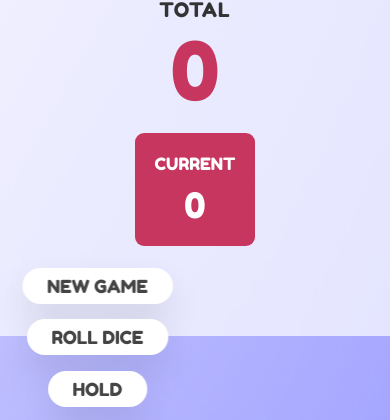
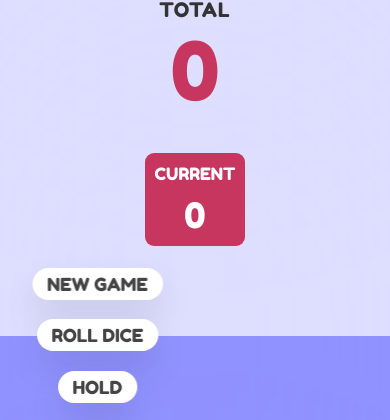
Before and after one commit to sla686/piggame, a plain HTML site: page index.html in a window 390 px wide. Shown: the part 94-514 px from the top of the page. Drawn offline with Linux system fonts and the light colour scheme; a web font is replaced by a local one.

Commit message:
responsiveness adjustments

```diff
--- a/style.css
+++ b/style.css
@@ -244,6 +244,7 @@ footer p {
     -webkit-box-pack: start;
     -ms-flex-pack: start;
     justify-content: flex-start;
+    background-image: none;
     background-color: #474aff;
     height: 110vh;
   }
@@ -271,6 +272,7 @@ footer p {
 
   .current {
     width: auto;
+    padding: 1rem;
   }
 
   .player--0 {
@@ -292,6 +294,7 @@ footer p {
 
   .btn {
     left: 25%;
+    padding: 0.5rem 1.5rem;
   }
 
   .btn--new {
```
